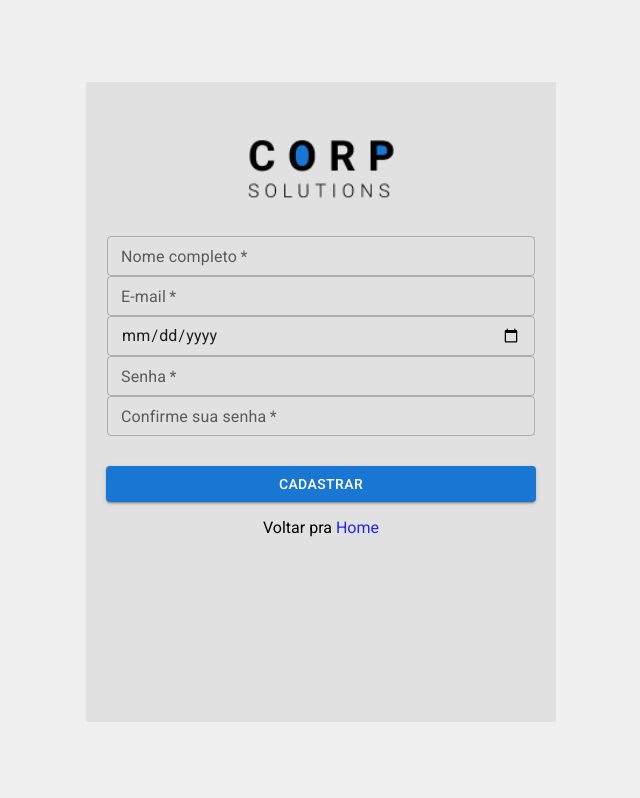
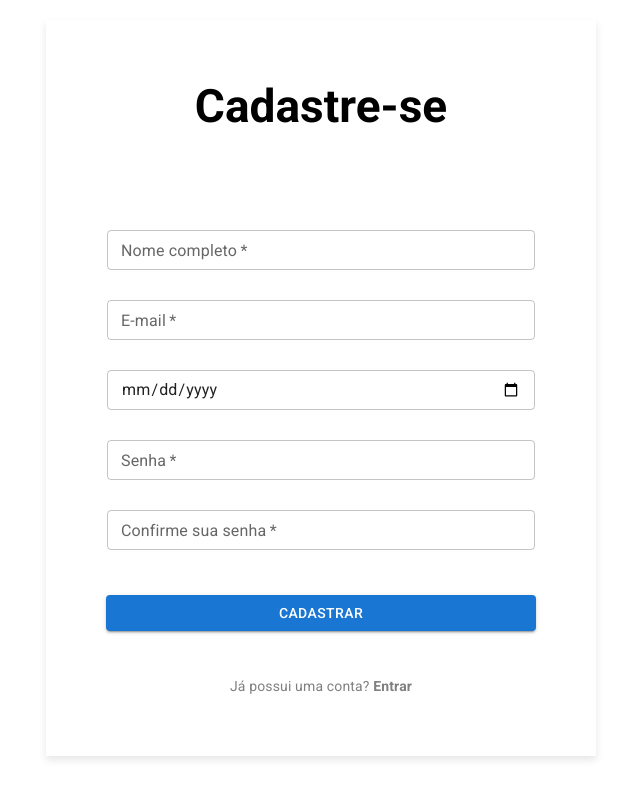
Before and after one commit to anjosdelacerda/corp-solutions, a React (Vite) app: page /register in a window 1280 px wide. Shown: the top 798 px of the page, without its empty margins (319-959 px from the left). Built offline with nearby package versions, Linux system fonts and the light colour scheme.

Commit message:
att style register

```diff
--- a/src/pages/register/Register.tsx
+++ b/src/pages/register/Register.tsx
@@ -1,112 +1,155 @@
-import InputRegister from '../../layout/inputRegister/inputRegister';
-import { Button } from "@mui/material";
-import logoCorpSolutions from "../../assets/logos/corp-solutions.png";
-import { Link, useNavigate } from 'react-router-dom';
-import "./register.css"
-import {useForm} from "react-hook-form"
-import * as yup from "yup"
-import { yupResolver } from '@hookform/resolvers/yup';
+import InputRegister from "../../layout/inputRegister/inputRegister";
+import { Box, Button, Typography } from "@mui/material";
+// import logoCorpSolutions from "../../assets/logos/corp-solutions.png";
+import { Link, useNavigate } from "react-router-dom";
+import "./register.css";
+import { useForm } from "react-hook-form";
+import * as yup from "yup";
+import { yupResolver } from "@hookform/resolvers/yup";
 
 const Register = () => {
-
-    const navigate = useNavigate()
+  const navigate = useNavigate();
 
   const formSchema = yup.object().shape({
-    name: yup.string().required("nome é obrigatório"),
-    email: yup.string().email("e-mail inválido").required("e-mail obrigatório"),
-    birthday: yup.date().required("data de nascimento é obrigatória"),
+    name: yup.string().required("Digite seu nome"),
+    email: yup.string().email("e-mail inválido").required("Digite seu e-mail"),
+    birthday: yup
+      .date()
+      .required("Digite sua data de nascimento")
+      .typeError("Digite sua data de nascimento"),
     password: yup
       .string()
-    .required("Senha é obrigatória")
+      .required("Digite a senha com no mínimo 8 caracteres")
       .min(6, "A senha deve ter pelo menos 8 caracteres"),
     checkedPassword: yup
       .string()
-    .oneOf([yup.ref('password')], 'As senhas precisam ser iguais')
-    .required('Confirmação de senha é obrigatória')
-  })
+      .oneOf([yup.ref("password")], "As senhas precisam ser iguais")
+      .required("Digite a mesma senha com no mínimo 8 caracteres"),
+  });
 
-  const {handleSubmit, register, formState: {errors} } = useForm({
-    resolver: yupResolver(formSchema)
-  })
+  const {
+    handleSubmit,
+    register,
+    formState: { errors },
+  } = useForm({
+    resolver: yupResolver(formSchema),
+  });
 
   const onSubmitFunction = (data: any) => {
     data.isAdm = false;
 
-
     const options = {
-      method: 'POST',
+      method: "POST",
       headers: {
-        'Content-Type': 'application/json',
+        "Content-Type": "application/json",
       },
       body: JSON.stringify(data),
     };
 
-
-    fetch('http://localhost:3000/usuarios', options)
-      .then(response => {
+    fetch("http://localhost:3000/usuarios", options)
+      .then((response) => {
         if (!response.ok) {
-          throw new Error('Erro ao enviar os dados do usuário.');
+          throw new Error("Erro ao enviar os dados do usuário.");
         }
         return response.json();
       })
-      .then(data => {
-        console.log('Usuário enviado com sucesso:', data);
+      .then((data) => {
+        console.log("Usuário enviado com sucesso:", data);
       })
-      .catch(error => {
-        console.error('Erro:', error);
+      .catch((error) => {
+        console.error("Erro:", error);
       });
 
-      navigate("/")
+    navigate("/");
   };
 
   return (
-
-        <div className='ContainerForm'>
-            <form onSubmit={handleSubmit(onSubmitFunction)} className='FormRegister'>
-                <img src={logoCorpSolutions} alt="Logo da Corp Solutions" height={70} className='RegisterImg' />
+    <Box
+      width={"100vw"}
+      display={"flex"}
+      alignItems={"center"}
+      justifyContent={"center"}
+      marginY={"20px"}
+    >
+      <form onSubmit={handleSubmit(onSubmitFunction)}>
+        <Box
+          display={"flex"}
+          flexDirection={"column"}
+          alignItems={"center"}
+          padding={"60px"}
+          gap={"80px"}
+          sx={{
+            boxShadow: "0px 4px 8px rgba(0, 0, 0, 0.1)",
+          }}
+        >
+          <Typography
+            variant="h3"
+            fontSize={"46px"}
+            fontWeight={"bold"}
+            gutterBottom
+          >
+            Cadastre-se
+          </Typography>
+          <Box
+            display={"flex"}
+            flexDirection={"column"}
+            alignItems={"center"}
+            gap={"45px"}
+          >
+            <Box display={"flex"} flexDirection={"column"} gap={"30px"}>
               <InputRegister
-                    label={'Nome completo'}
-                    type={'text'}
+                label={"Nome completo"}
+                type={"text"}
                 register={register}
-                    name={'name'}
+                name={"name"}
               />
-                {errors.name && errors.name.message}
+              {errors.name && <small>{errors.name.message}</small>}
               <InputRegister
-                    label={'E-mail'}
-                    type={'email'}
+                label={"E-mail"}
+                type={"email"}
                 register={register}
-                    name={'email'}
+                name={"email"}
               />
-                {errors.email && errors.email.message}
+              {errors.email && <small>{errors.email.message}</small>}
 
               <InputRegister
-                    label={''}
-                    type={'date'}
+                label={""}
+                type={"date"}
                 register={register}
-                    name={'birthday'}
+                name={"birthday"}
               />
-                {errors.birthday && errors.birthday.message}
+              {errors.birthday && <small>{errors.birthday.message}</small>}
               <InputRegister
-                    label={'Senha'}
-                    type={'password'}
+                label={"Senha"}
+                type={"password"}
                 register={register}
-                    name={'password'}
+                name={"password"}
               />
-                {errors.password && errors.password.message}
+              {errors.password && <small>{errors.password.message}</small>}
 
               <InputRegister
-                    label={'Confirme sua senha'}
-                    type={'password'}
+                label={"Confirme sua senha"}
+                type={"password"}
                 register={register}
-                    name={'checkedPassword'}
+                name={"checkedPassword"}
               />
-                {errors.checkedPassword && errors.checkedPassword.message}
-                <div className='ConatinerLinkBtn'>
-                    <Button variant="contained" className="limit-input" type="submit">Cadastrar</Button>
-                    <p>Voltar pra <Link className='RegisterLink' to={"/"}><span>Home</span></Link></p>
-                </div>
+              {errors.checkedPassword && (
+                <small>{errors.checkedPassword.message}</small>
+              )}
+            </Box>
+            <Button variant="contained" className="limit-input" type="submit">
+              Cadastrar
+            </Button>
+            <Typography variant={"body2"} color={"#808080"}>
+              Já possui uma conta?{" "}
+              <Link className="FormLink" to={"/login"}>
+                Entrar
+              </Link>
+            </Typography>
+          </Box>
+        </Box>
       </form>
-        </div>
+    </Box>
   );
 };
 
```
Lines whose indentation alone changed are shown as unchanged.
